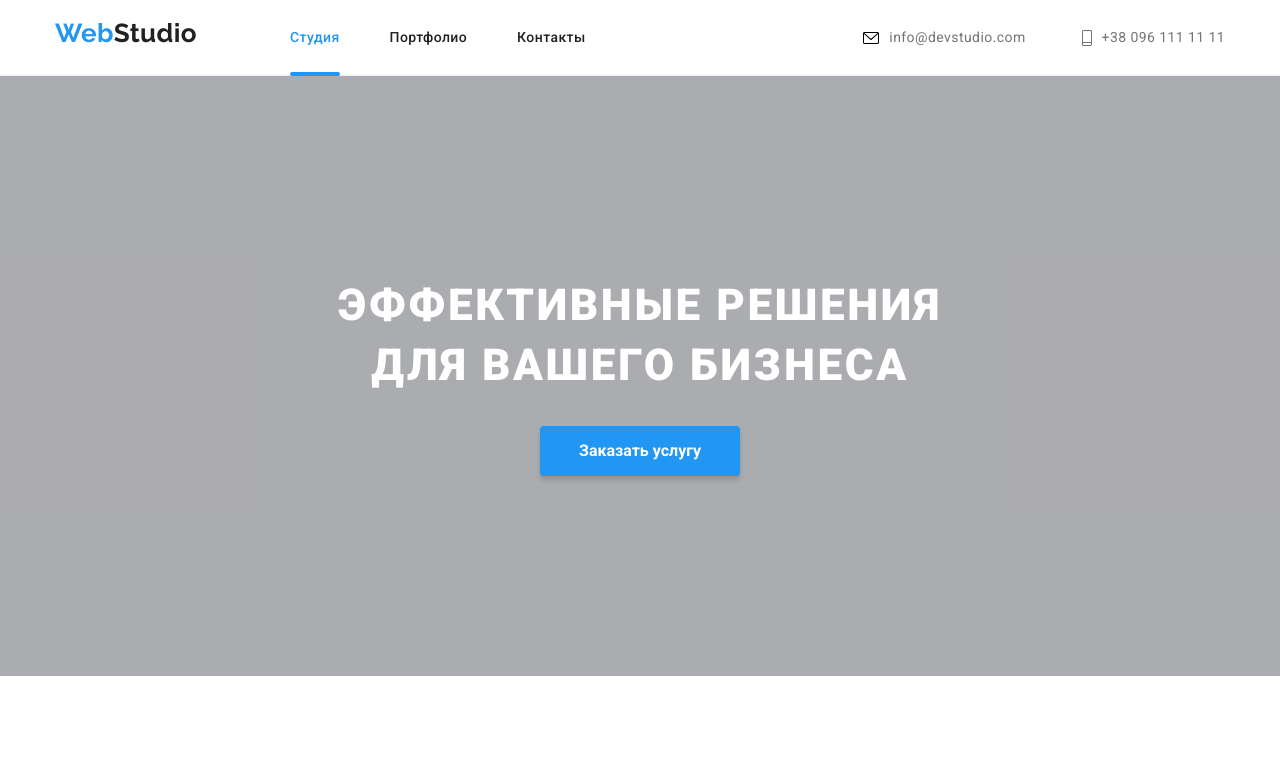
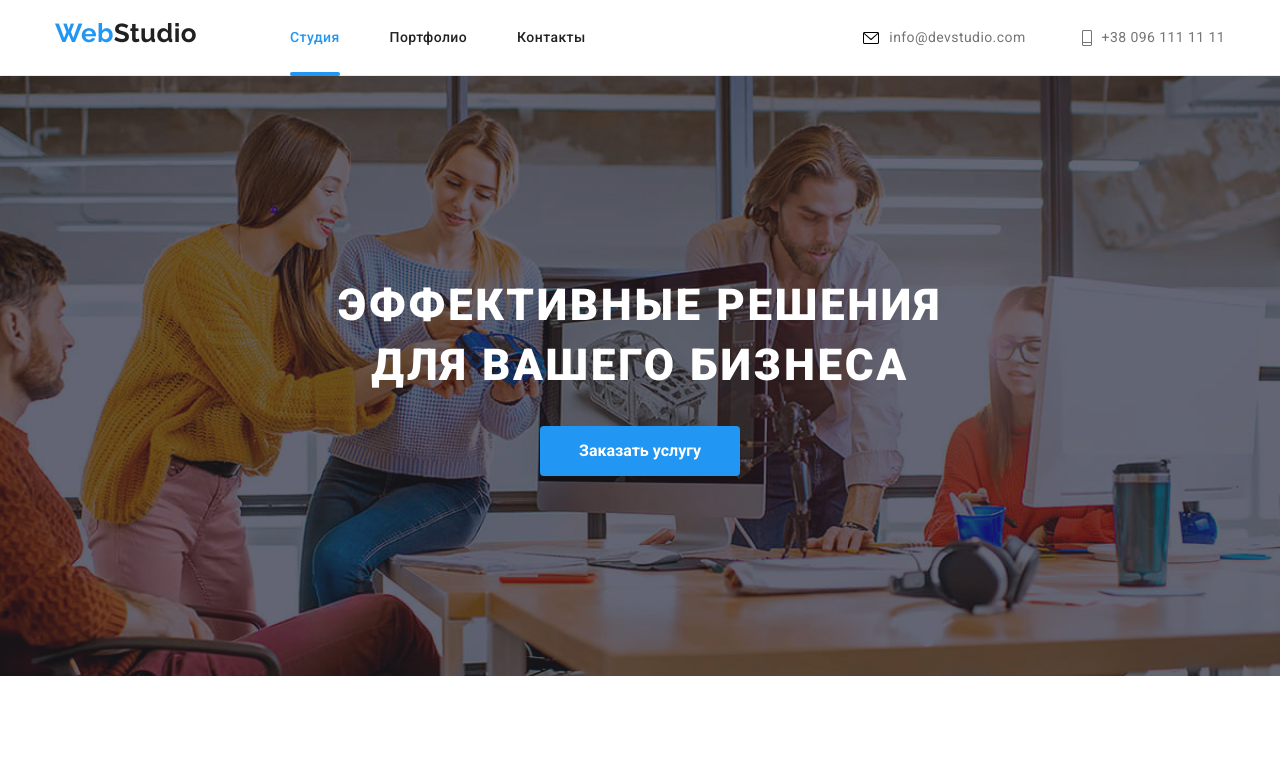
Before and after one commit to Alewehka/homework6, a plain HTML site: page index.html in a window 1280 px wide. Shown: the top 767 px of the page. Drawn offline with nearby package versions, Linux system fonts and the light colour scheme.

Commit message:
Corrected the way to hero pic

```diff
--- a/css/style.css
+++ b/css/style.css
@@ -218,7 +218,7 @@ img {
   position: relative;
   z-index: 1;
   padding: 200px 0;
-  background-image: url(./images/hero.jpg);
+  background-image: url(/images/hero.jpg);
   background-size: cover;
   background-repeat: no-repeat;
   background-position: center;
```
